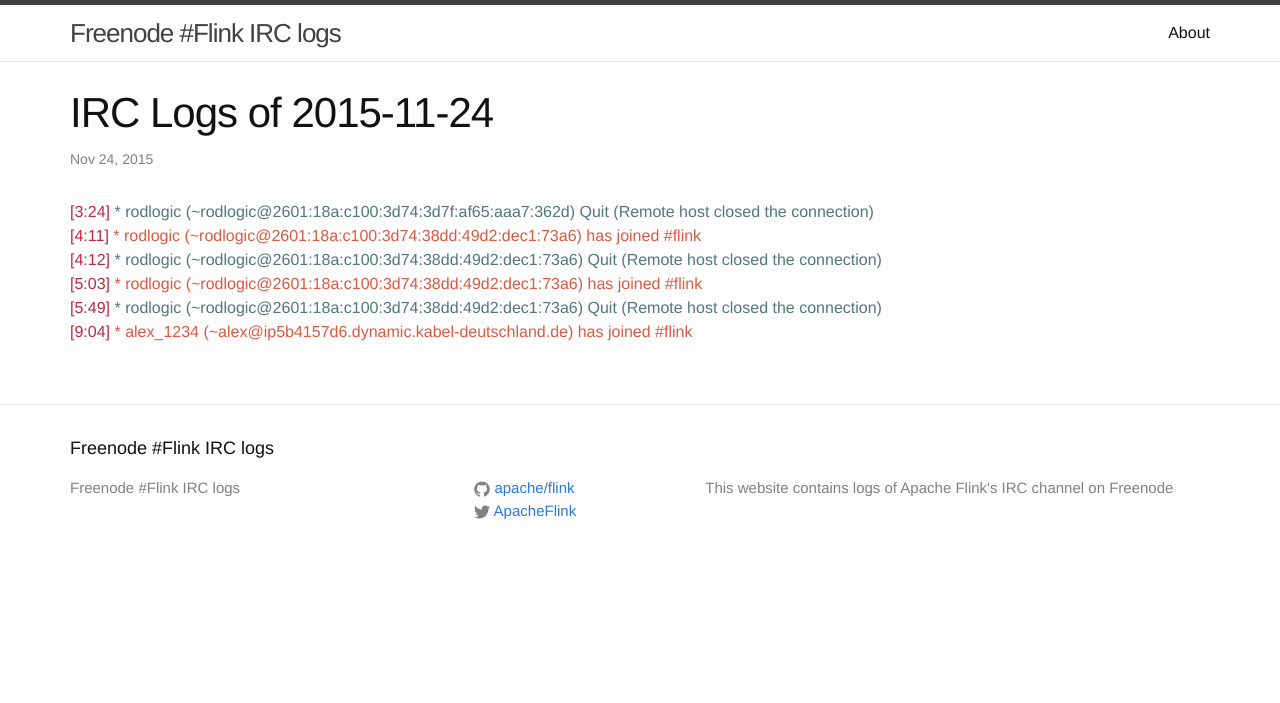
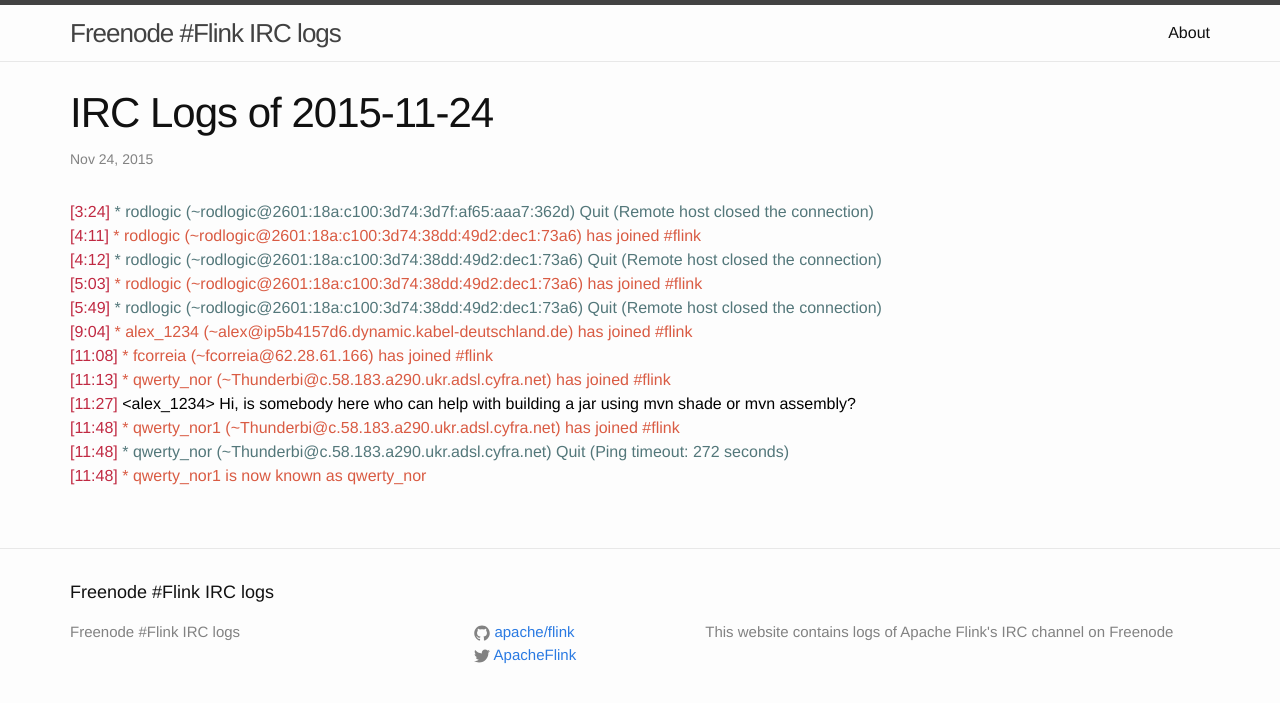
Before and after one commit to flink-irc-logs/flink-irc-logs.github.io, a Jekyll site: the page built from _posts/2015-11-24-logs.markdown, in a window 1280 px wide. Shown: the top 703 px of the page. Built offline with Jekyll 4.4.1, drawn with Linux system fonts in a browser that asks for light colours.

Commit message:
Update of the logs on Tue Nov 24 12:24:16 CET 2015

```diff
--- a/_posts/2015-11-24-logs.markdown
+++ b/_posts/2015-11-24-logs.markdown
@@ -10,3 +10,9 @@
 <span class="irc-date">[5:03]</span> <span class="irc-green">* rodlogic (~rodlogic@2601:18a:c100:3d74:38dd:49d2:dec1:73a6) has joined #flink</span><br />
 <span class="irc-date">[5:49]</span> <span class="irc-navy">* rodlogic (~rodlogic@2601:18a:c100:3d74:38dd:49d2:dec1:73a6) Quit (Remote host closed the connection)</span><br />
 <span class="irc-date">[9:04]</span> <span class="irc-green">* alex_1234 (~alex@ip5b4157d6.dynamic.kabel-deutschland.de) has joined #flink</span><br />
+<span class="irc-date">[11:08]</span> <span class="irc-green">* fcorreia (~fcorreia@62.28.61.166) has joined #flink</span><br />
+<span class="irc-date">[11:13]</span> <span class="irc-green">* qwerty_nor (~Thunderbi@c.58.183.a290.ukr.adsl.cyfra.net) has joined #flink</span><br />
+<span class="irc-date">[11:27]</span> <span class="irc-black">&lt;alex_1234&gt; Hi, is somebody here who can help with building a jar using mvn shade or mvn assembly?</span><br />
+<span class="irc-date">[11:48]</span> <span class="irc-green">* qwerty_nor1 (~Thunderbi@c.58.183.a290.ukr.adsl.cyfra.net) has joined #flink</span><br />
+<span class="irc-date">[11:48]</span> <span class="irc-navy">* qwerty_nor (~Thunderbi@c.58.183.a290.ukr.adsl.cyfra.net) Quit (Ping timeout: 272 seconds)</span><br />
+<span class="irc-date">[11:48]</span> <span class="irc-green">* qwerty_nor1 is now known as qwerty_nor</span><br />
```
